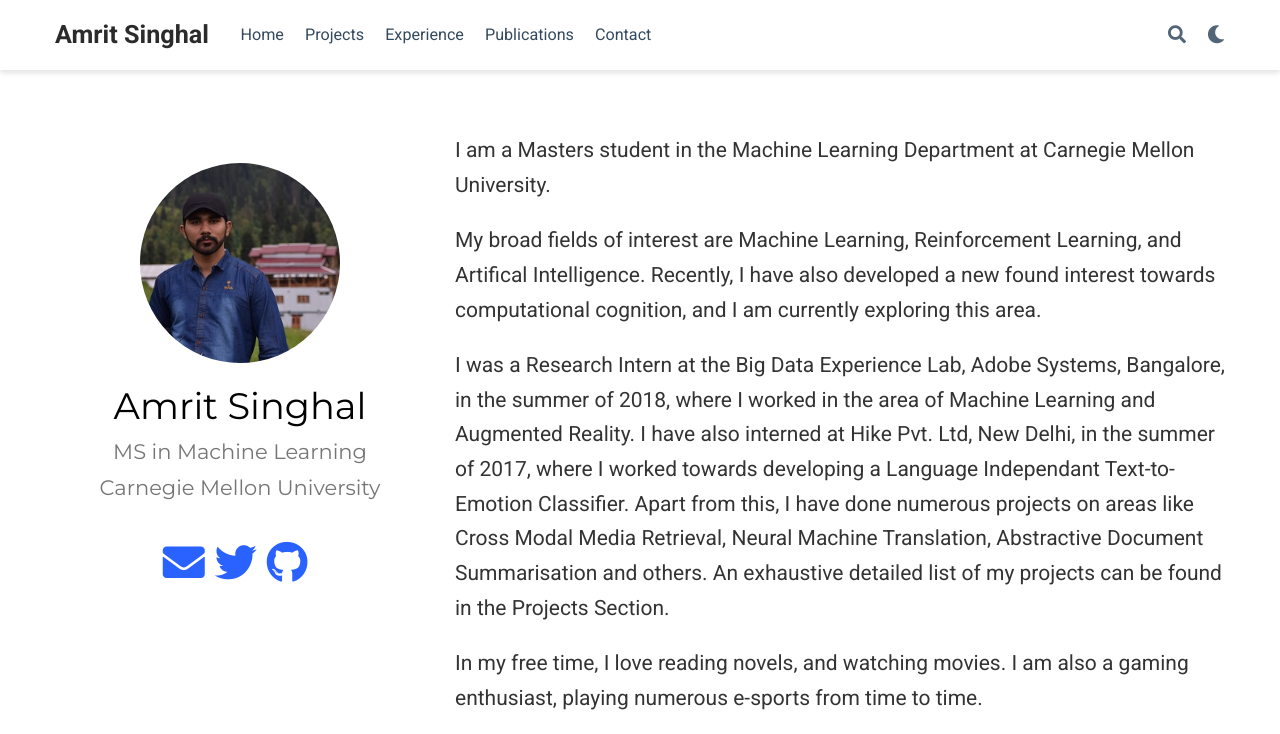
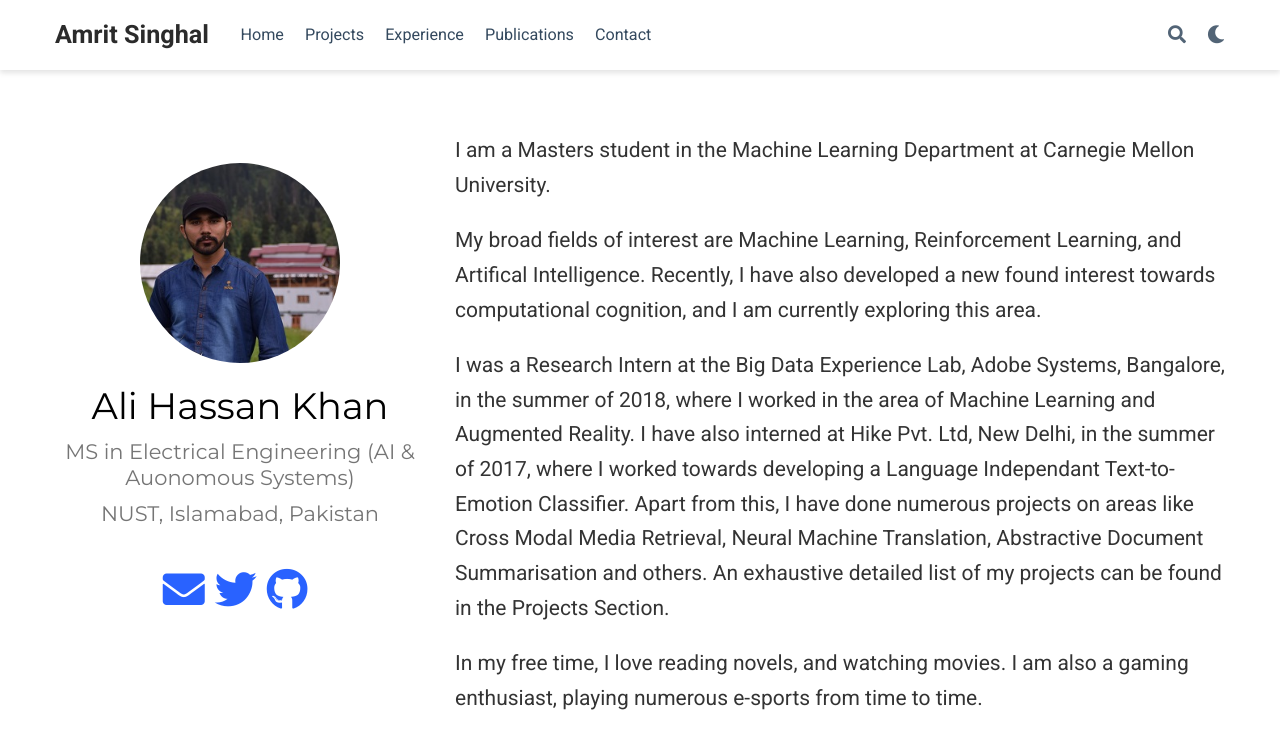
Before and after one commit to ali4ai/ali4ai.github.io, a plain HTML site: page authors/admin/index.html in a window 1280 px wide. Shown: the top 734 px of the page. Drawn offline with nearby package versions, Linux system fonts and the light colour scheme; some packages are replaced by stand-ins of ours; some icons are missing.

Commit message:
Update index.html

```diff
--- a/authors/admin/index.html
+++ b/authors/admin/index.html
@@ -21,17 +21,17 @@
 
 
 
-  <meta name="author" content="Amrit Singhal">
+  <meta name="author" content="Ali Hassan Khan">
 
 
 
 
 
 
-  <meta name="description" content="MS in Machine Learning">
+  <meta name="description" content="MS in Electrical Engineering (AI & Auonomous Systems)">
 
 
-  <link rel="alternate" hreflang="en-us" href="https://amr4i.github.io/authors/admin/">
+  <link rel="alternate" hreflang="en-us" href="https://ali4ai.github.io/authors/admin/">
 
 
 
@@ -210,14 +210,14 @@
 
 
 
-  <link rel="alternate" href="/authors/admin/index.xml" type="application/rss+xml" title="Amrit Singhal">
+  <link rel="alternate" href="/authors/admin/index.xml" type="application/rss+xml" title="Ali Hassan Khan">
 
 
   <link rel="manifest" href="/index.webmanifest">
   <link rel="icon" type="image/png" href="/images/icon_hu0b7a4cb9992c9ac0e91bd28ffd38dd00_9727_32x32_fill_lanczos_center_2.png">
   <link rel="apple-touch-icon" type="image/png" href="/images/icon_hu0b7a4cb9992c9ac0e91bd28ffd38dd00_9727_192x192_fill_lanczos_center_2.png">
 
-  <link rel="canonical" href="https://amr4i.github.io/authors/admin/">
+  <link rel="canonical" href="https://ali4ai.github.io/authors/admin/">
 
 
 
@@ -231,10 +231,10 @@
   <meta property="twitter:card" content="summary">
 
   <meta property="og:site_name" content="Amrit Singhal">
-  <meta property="og:url" content="https://amr4i.github.io/authors/admin/">
-  <meta property="og:title" content="Amrit Singhal | Amrit Singhal">
-  <meta property="og:description" content="MS in Machine Learning"><meta property="og:image" content="https://amr4i.github.io/images/icon_hu0b7a4cb9992c9ac0e91bd28ffd38dd00_9727_512x512_fill_lanczos_center_2.png">
-  <meta property="twitter:image" content="https://amr4i.github.io/images/icon_hu0b7a4cb9992c9ac0e91bd28ffd38dd00_9727_512x512_fill_lanczos_center_2.png"><meta property="og:locale" content="en-us">
+  <meta property="og:url" content="https://ali4ai.github.io/authors/admin/">
+  <meta property="og:title" content="Ali Hassan Khan | Ali Hassan Khan">
+  <meta property="og:description" content="MS in Electrical Engineering (AI & Auonomous Systems)"><meta property="og:image" content="https://ali4ai.github.io/images/icon_hu0b7a4cb9992c9ac0e91bd28ffd38dd00_9727_512x512_fill_lanczos_center_2.png">
+  <meta property="twitter:image" content="https://ali4ai.github.io/images/icon_hu0b7a4cb9992c9ac0e91bd28ffd38dd00_9727_512x512_fill_lanczos_center_2.png"><meta property="og:locale" content="en-us">
 
     <meta property="og:updated_time" content="2019-10-01T00:00:00&#43;00:00">
 
@@ -253,7 +253,7 @@
 
 
 
-  <title>Amrit Singhal | Amrit Singhal</title>
+  <title>Ali Hassan Khan | Ali Hassan Khan</title>
 
 </head>
 
@@ -536,13 +536,13 @@
 
 
       <div class="portrait-title">
-        <h2>Amrit Singhal</h2>
-        <h3>MS in Machine Learning</h3>
+        <h2>Ali Hassan Khan</h2>
+        <h3>MS in Electrical Engineering (AI & Auonomous Systems)</h3>
 
 
         <h3>
 
-          <span>Carnegie Mellon University</span>
+          <span>NUST, Islamabad, Pakistan</span>
 
         </h3>
 
@@ -579,7 +579,7 @@
 
 
         <li>
-          <a href="https://twitter.com/amr4i" target="_blank" rel="noopener">
+          <a href="https://twitter.com/ali4ai" target="_blank" rel="noopener">
             <i class="fab fa-twitter big-icon"></i>
           </a>
         </li>
@@ -596,7 +596,7 @@
 
 
         <li>
-          <a href="https://github.com/amr4i" target="_blank" rel="noopener">
+          <a href="https://github.com/ali4ai" target="_blank" rel="noopener">
             <i class="fab fa-github big-icon"></i>
           </a>
         </li>
```
